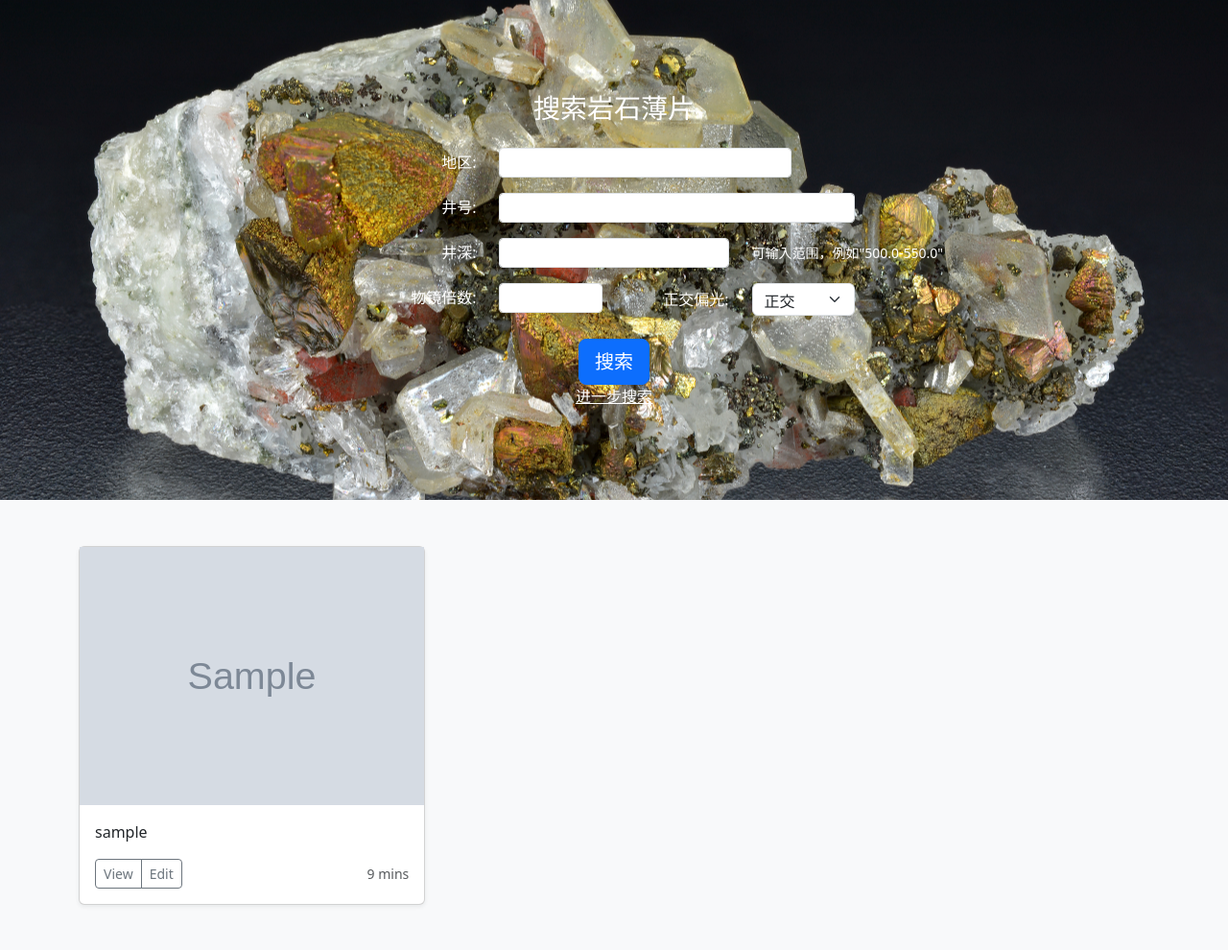
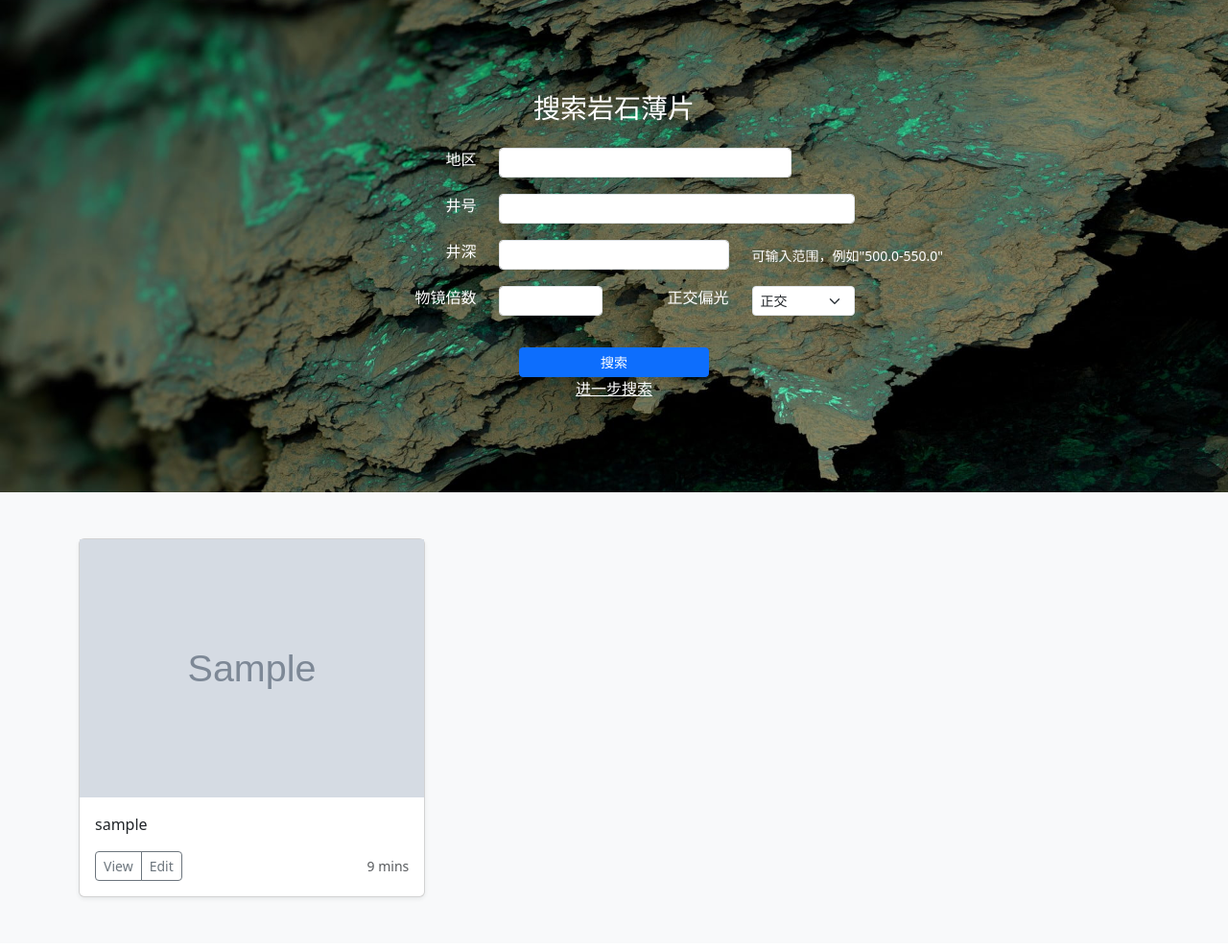
Before and after one commit to BackNumberyyds/rock-thin-section, a Django app: page / in a window 1280 px wide. Shown: the part 66-1056 px from the top of the page at 96% size. Run offline with Django 4.2, Linux system fonts and the light colour scheme; tables that the repository leaves empty hold one stand-in row (values such as "Sample post"); grey boxes marked "Sample" are stand-in pictures; parts of the project's set-up code (start-up, migrations or seed data) failed here and were passed over; some libraries are stand-ins or nearby versions.

Commit message:
beautify index page templates(labels attributes and background image)

```diff
--- a/rock/forms.py
+++ b/rock/forms.py
@@ -28,4 +28,4 @@ class DetailedSearchForm(forms.Form):
     lens_field = forms.IntegerField(
         label='物镜倍数', required=False, widget=forms.NumberInput(attrs={'class': 'form-control form-control-sm'}))
     orth_field = forms.ChoiceField(
-        label='正交偏光', required=False, choices=ORTH_MODE, widget=forms.Select(attrs={'class': 'form-select form-control-sm', 'style': 'height:31px'}))
+        label='正交偏光', required=False, choices=ORTH_MODE, widget=forms.Select(attrs={'class': 'form-select form-select-sm', 'style': 'height:31px'}))
--- a/rock/static/css/styles.css
+++ b/rock/static/css/styles.css
@@ -1,5 +1,5 @@
 .bg-image {
-    background-image: url("../img/02419240016648949561733.jpeg");
+    background-image: url("../img/search-form-bg.jpeg");
     /* position: relative; */
     /* overflow: hidden; */
     background-repeat: no-repeat;
--- a/rock/templates/index.html
+++ b/rock/templates/index.html
@@ -18,7 +18,9 @@
                     <form>
                         <div class="row mt-4 align-items-center">
                             <div class="col-3 col-md-4 d-flex justify-content-end text-white">
-                                {{ detailed_form.region_field.label_tag }}
+                                <label for="{{ detailed_form.region_field.id_for_label }}" class="form-label">
+                                    {{ detailed_form.region_field.label }}
+                                </label>
                             </div>
                             <div class="col-lg-5 col-md-4 col-auto">
                                 {{ detailed_form.region_field }}
@@ -26,7 +28,9 @@
                         </div>
                         <div class="row mt-3 align-items-center">
                             <div class="col-3 col-md-4 d-flex justify-content-end text-white">
-                                {{ detailed_form.mine_field.label_tag }}
+                                <label for="{{ detailed_form.mine_field.id_for_label }}" class="form-label">
+                                    {{ detailed_form.mine_field.label }}
+                                </label>
                             </div>
                             <div class="col-lg-6 col-sm-5 col-auto">
                                 {{ detailed_form.mine_field }}
@@ -34,7 +38,9 @@
                         </div>
                         <div class="row mt-3 align-items-center">
                             <div class="col-md-4 col-3 d-flex justify-content-end text-white">
-                                {{ detailed_form.depth_field.label_tag }}
+                                <label for="{{ detailed_form.depth_field.id_for_label }}" class="form-label">
+                                    {{ detailed_form.depth_field.label }}
+                                </label>
                             </div>
                             <div class="col-lg-4 col-sm-3 col-auto">
                                 {{ detailed_form.depth_field }}
@@ -49,7 +55,9 @@
                             <div class="col-sm-6">
                                 <div class="row mt-sm-0 mt-3 align-items-center">
                                     <div class="col-md-8 col-sm-6 col-3 d-flex justify-content-end text-white">
-                                        {{ detailed_form.lens_field.label_tag }}
+                                        <label for="{{ detailed_form.lens_field.id_for_label }}" class="form-label">
+                                            {{ detailed_form.lens_field.label }}
+                                        </label>
                                     </div>
                                     <div class="col-md-4 col-sm-6 col-3">
                                         {{ detailed_form.lens_field }}
@@ -59,7 +67,9 @@
                             <div class="col-sm-6">
                                 <div class="row mt-sm-0 mt-3 align-items-center">
                                     <div class="col-md-4 col-sm-4 col-3 d-flex justify-content-end text-white">
-                                        {{ detailed_form.orth_field.label_tag }}
+                                        <label for="{{ detailed_form.orth_field.id_for_label }}" class="form-label">
+                                            {{ detailed_form.orth_field.label }}
+                                        </label>
                                     </div>
                                     <div class="col-sm-4 col-3">
                                         {{ detailed_form.orth_field }}
@@ -67,7 +77,9 @@
                                 </div>
                             </div>
                         </div>
-                        <button type="submit" class="btn btn-primary btn-lg mt-4">搜索</button>
+                        <div class="row mt-2 align-items-center justify-content-center">
+                            <button type="submit" class="col-3 btn btn-primary btn-sm mt-4">搜索</button>
+                        </div>
                     </form>
                     <a href="{% url 'logout' %}" class="text-white">进一步搜索</a>
             </div>
```
Also changed, not shown: rock/static/img/02419240016648949561733.jpeg (deleted), rock/static/img/03335820016742102306692.jpeg (deleted), rock/static/img/search-form-bg.jpeg (added), 1 other file.
